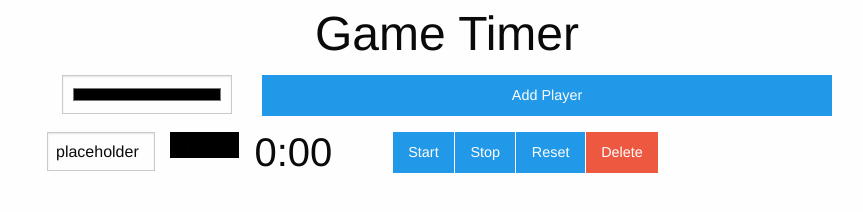
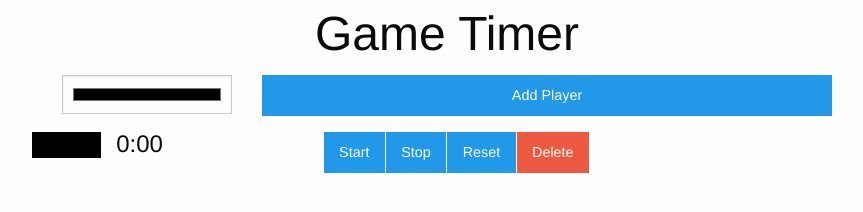
Before and after one commit to nbogie/gametimer, a plain HTML site: page index.html in a window 1280 px wide. Both pictures are taken after a click on the link "Add Player". Shown: the whole page, without its empty margins (193-1056 px from the left). Drawn offline with nearby package versions, Linux system fonts and the light colour scheme.

Commit message:
time formatting, and some styling.

```diff
--- a/index.html
+++ b/index.html
@@ -13,6 +13,10 @@
     <style>
     .timerRunning {
       background: orange;
+    }
+    .playerTime {
+      font-size: 1.5rem;
+      line-height: 1;
     }
     </style>
 </head>
@@ -44,16 +48,13 @@
 <ol>
   <li id='playerLiToClone' style="display:none">
     <div class='row'>
-      <div class='small-2 columns'>
-        <input type='text' class='playerNameInput' value='placeholder'/>
-      </div>
       <div class='small-1 columns colorDisplay' style='background: red'>
         <span>.</span>
       </div>
-      <div class='small-2 columns'>
-        <span class='playerTime stat'>0:00</span>
+      <div class='small-3 columns'>
+        <span class='playerTime'>0:00</span>
       </div>
-      <div class='button-group small-7 columns'>
+      <div class='button-group small-8 columns'>
           <a href='#' class='button startButton'
           onclick='startTimer(this);'>Start</a>
           <a href='#' class='button stopButton'
--- a/js/game.js
+++ b/js/game.js
@@ -11,6 +11,10 @@ function timerStepSize(){
   return 500;
 }
 
+function msToTimeString(ms){
+  return new Date(ms).toLocaleTimeString('en-US', { hour12: false, timeZone: 'UTC'});
+}
+
 function updateTimers(){
   var runningTimers = $('.timerRunning');
   var updateTimer = function(ix, elem){
@@ -18,7 +22,7 @@ function updateTimers(){
     var timeElapsed = parseInt(timer.attr("data-time-elapsed"));
     timeElapsed += timerStepSize();
     timer.attr("data-time-elapsed", timeElapsed);
-    timer.html(Math.round(timeElapsed/1000));
+    timer.html(msToTimeString(timeElapsed));
   }
 
   runningTimers.each(updateTimer);
@@ -26,7 +30,7 @@ function updateTimers(){
   $('.timerNeedsRedraw').each(function(ix, elem){
     var timer = $(elem);
     var timeElapsed = parseInt(timer.attr("data-time-elapsed"));
-    timer.html(Math.round(timeElapsed/1000));
+    timer.html(msToTimeString(timeElapsed));
     timer.removeClass("timerNeedsRedraw");
   });
 
```
